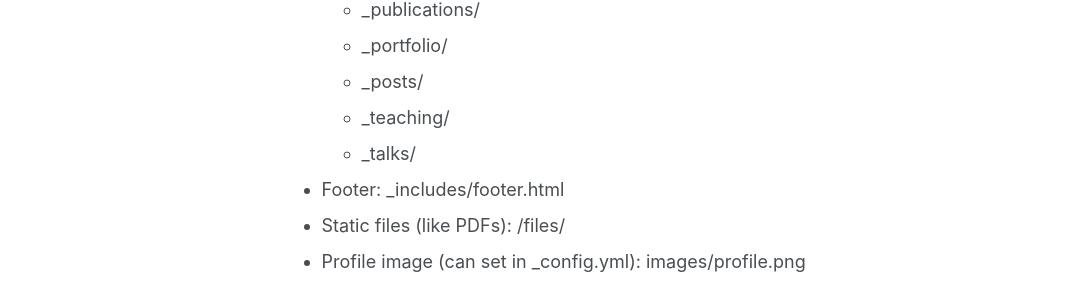
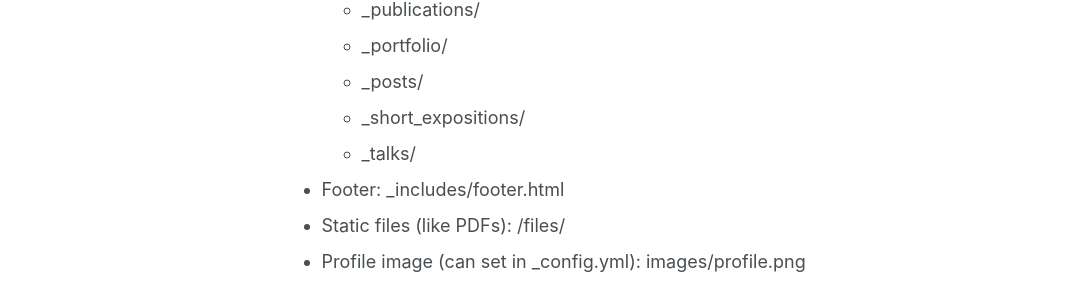
Before and after one commit to redbivector/red_bivector.github.io, a Jekyll site: the page built from _pages/markdown.md, in a window 1280 px wide and 900 px high. Shown: the part 378-678 px from the top of the window, without its empty margins (0-1069 px from the left). Built offline with Jekyll 4.4.1, drawn with Linux system fonts in a browser that asks for light colours.

Commit message:
Update markdown.md

```diff
--- a/_pages/markdown.md
+++ b/_pages/markdown.md
@@ -16,7 +16,7 @@ redirect_from:
   * _publications/
   * _portfolio/
   * _posts/
-  * _teaching/
+  * _short_expositions/
   * _talks/
 * Footer: _includes/footer.html
 * Static files (like PDFs): /files/
```
